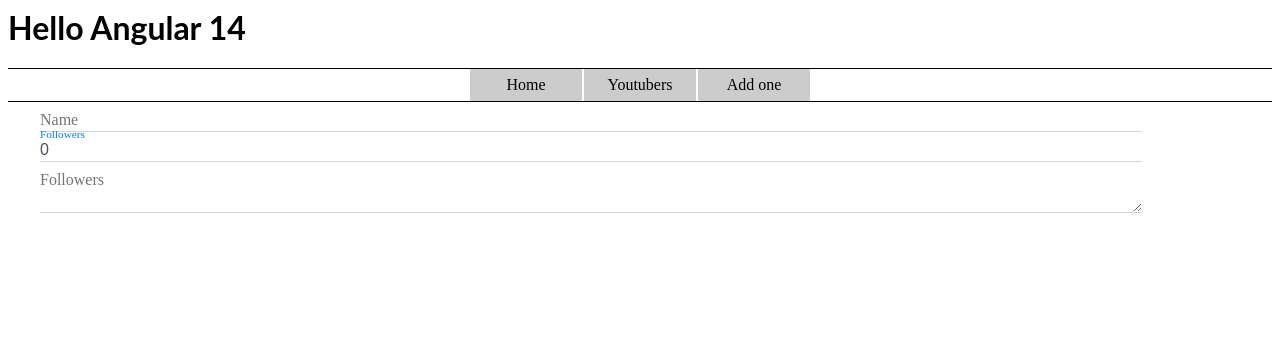
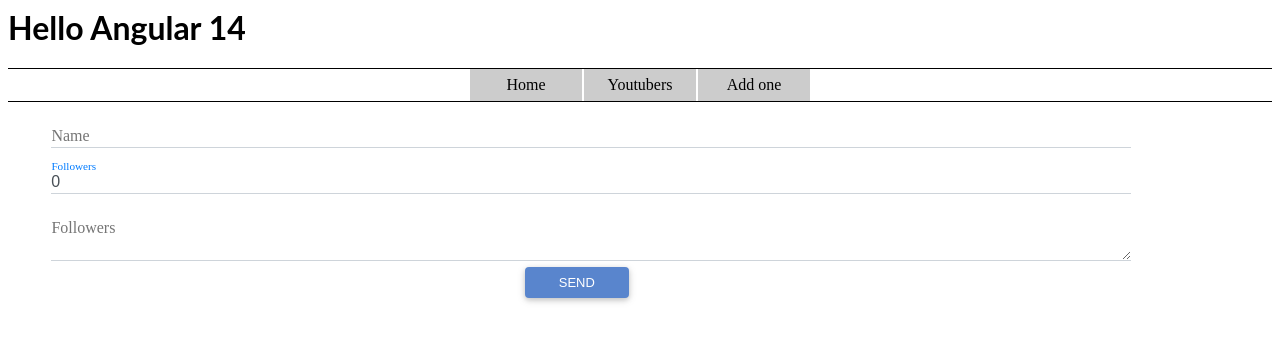
Before and after one commit to Olotse/angular-ivy-tydsat, an Angular app: page /add in a window 1280 px wide. Shown: the top 342 px of the page. Built offline with nearby package versions, Linux system fonts and the light colour scheme.

Commit message:
2 files modified

```diff
--- a/src/app/add-youtuber/add-youtuber.component.css
+++ b/src/app/add-youtuber/add-youtuber.component.css
@@ -1,12 +1,80 @@
 /* Formulaires */
 
 form {
+  display: flex;
+  flex-direction: column;
+  justify-content: start;
+  align-items: center;
+
   width: 90%;
   text-align: left;
 }
 
 form fieldset {
   border: none;
+}
+
+input[type="submit"],
+button,
+input[type="button"],
+.button,
+.button:visited {
+  position: relative;
+
+  display: inline-block;
+
+  margin: 0.375rem;
+  padding: 0.42rem 2.14rem 0.35rem;
+
+  text-transform: uppercase;
+  white-space: normal;
+
+  text-align: center;
+
+  font-weight: 400;
+  font-size: 0.81rem;
+
+  line-height: 1.5;
+
+  color: white;
+  text-decoration: none;
+
+  /* background-color: #3f51b5; */
+  background: rgba(89, 133, 205, 1);
+
+  border: 0;
+  border-radius: 0.25rem;
+
+  box-shadow: 0 2px 5px 0 rgba(0, 0, 0, 0.16), 0 2px 10px 0 rgba(0, 0, 0, 0.12);
+
+  outline: 0;
+
+  cursor: pointer;
+  user-select: none;
+
+  transition: color 0.15s ease-in-out, background-color 0.15s ease-in-out,
+    border-color 0.15s ease-in-out, box-shadow 0.15s ease-in-out;
+}
+
+input[type="submit"]:hover,
+button:hover,
+input[type="button"]:hover,
+.button:hover {
+  /* color: #3f51b5; */
+  color: rgba(89, 133, 205, 1);
+  background-color: white;
+  box-shadow: 0 0 0.1rem gray;
+}
+
+input[type="submit"]:active,
+button:active,
+input[type="button"]:active,
+.button:active,
+input[type="submit"]:active.white,
+button:active.white,
+input[type="button"]:active.white,
+.button:active.white {
+  box-shadow: 0 0 0 0 rgba(0, 0, 0, 0), 0 0 0 0 rgba(0, 0, 0, 0);
 }
 
 form .errormessage {
--- a/src/app/add-youtuber/add-youtuber.component.html
+++ b/src/app/add-youtuber/add-youtuber.component.html
@@ -1,20 +1,26 @@
-<form [formGroup]="addForm" (ngSubmit)="onSubmit(addForm.value)">
+<form
+  [formGroup]="addForm"
+  (ngSubmit)="onSubmit(addForm.value)"
+  class="vertical"
+>
   <div class="field-container">
-		<p class="fa-root">
-		</p>
+    <p class="fa-root"></p>
     <input type="text" id="Name" formControlName="name" required />
     <label for="Name">Name</label>
   </div>
   <div class="field-container">
-		<p class="fa-root">
-		</p>
+    <p class="fa-root"></p>
     <input type="text" id="Followers" formControlName="followers" required />
     <label for="Followers">Followers</label>
   </div>
   <div class="field-container">
-		<p class="fa-root">
-		</p>
-		<textarea id="Description" formControlName="description" required></textarea>
+    <p class="fa-root"></p>
+    <textarea
+      id="Description"
+      formControlName="description"
+      required
+    ></textarea>
     <label for="Description">Followers</label>
   </div>
+  <input type="submit" value="Send" />
 </form>
```
Lines whose indentation alone changed are shown as unchanged.
